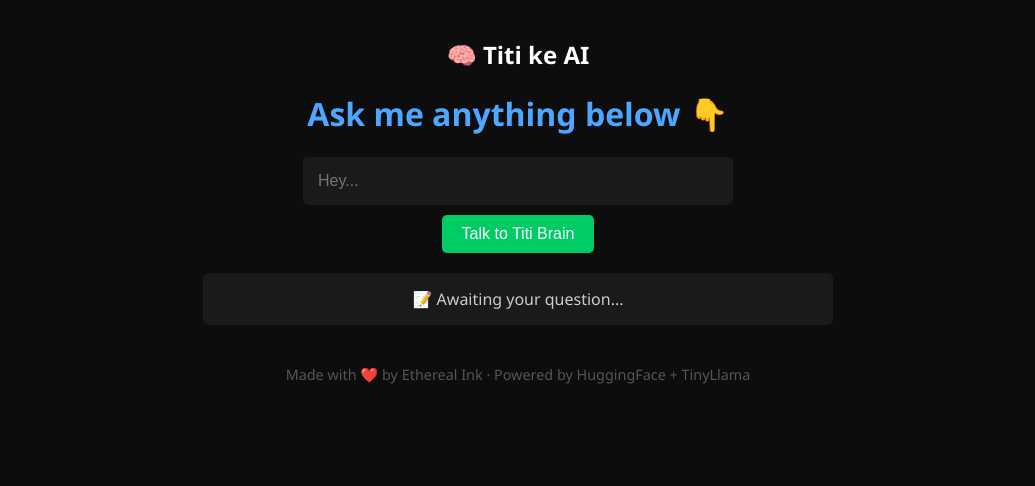
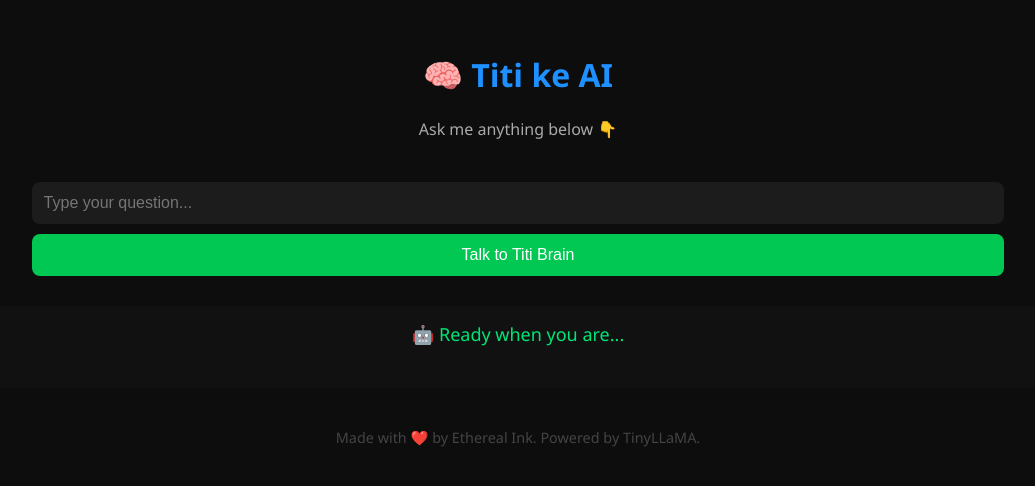
Before and after one commit to aron683/Titibrain--ai, a plain HTML site: page index.html in a window 1280 px wide. Shown: the whole page, without its empty margins (122-1157 px from the left). Drawn offline with Linux system fonts and the light colour scheme.

Commit message:
Update index.html

```diff
--- a/index.html
+++ b/index.html
@@ -1,94 +1,109 @@
-
-
 <!DOCTYPE html>
 <html lang="en">
 <head>
   <meta charset="UTF-8" />
   <meta name="viewport" content="width=device-width, initial-scale=1.0"/>
-  <title>Titi ke AI - BrainChat</title>
+  <title>Titi ke AI</title>
   <style>
     body {
       background-color: #0d0d0d;
-      color: #fff;
+      color: #ffffff;
       font-family: 'Segoe UI', sans-serif;
+      margin: 0;
+      padding: 2rem;
       text-align: center;
-      padding: 30px;
     }
+
     h1 {
-      color: #4da6ff;
+      color: #1e90ff;
       font-size: 2rem;
     }
-    .logo {
-      font-size: 1.5rem;
-      font-weight: bold;
-      margin-bottom: 20px;
+
+    p {
+      font-size: 1rem;
+      color: #aaa;
+      margin-bottom: 2rem;
     }
-    .input-box {
-      background-color: #1a1a1a;
+
+    input, button {
+      padding: 12px;
+      font-size: 16px;
+      width: 80%;
+      margin-top: 10px;
+      border-radius: 8px;
       border: none;
-      border-radius: 5px;
-      color: #fff;
-      width: 90%;
-      max-width: 400px;
-      padding: 15px;
-      font-size: 1rem;
-      margin-bottom: 10px;
+      box-sizing: border-box;
     }
-    .send-btn {
-      background-color: #00cc66;
-      border: none;
-      border-radius: 5px;
+
+    input {
+      background: #1c1c1c;
+      color: #ffffff;
+    }
+
+    button {
+      background-color: #00c853;
       color: white;
-      padding: 10px 20px;
-      font-size: 1rem;
+      margin-top: 10px;
       cursor: pointer;
+      transition: background 0.3s ease;
     }
-    .response-box {
-      margin-top: 20px;
-      padding: 15px;
-      background: #1a1a1a;
-      border-radius: 5px;
-      color: #ccc;
-      max-width: 600px;
-      margin-left: auto;
-      margin-right: auto;
+
+    button:hover {
+      background-color: #00e676;
     }
+
+    #response {
+      margin-top: 30px;
+      font-size: 18px;
+      background: #111;
+      padding: 1rem;
+      border-radius: 10px;
+      color: #00e676;
+      min-height: 50px;
+    }
+
     footer {
       margin-top: 40px;
       font-size: 0.9rem;
-      color: #555;
+      color: #444;
     }
   </style>
 </head>
 <body>
-  <div class="logo">🧠 Titi ke AI</div>
-  <h1>Ask me anything below 👇</h1>
-  <input id="userInput" class="input-box" placeholder="Hey..." />
-  <br>
-  <button class="send-btn" onclick="askTiti()">Talk to Titi Brain</button>
-  <div id="response" class="response-box">📝 Awaiting your question...</div>
+  <h1>🧠 Titi ke AI</h1>
+  <p>Ask me anything below 👇</p>
+
+  <input id="userInput" placeholder="Type your question..." />
+  <br/>
+  <button onclick="talkToBrain()">Talk to Titi Brain</button>
+
+  <div id="response">🤖 Ready when you are...</div>
 
   <footer>
-    Made with ❤️ by Ethereal Ink · Powered by HuggingFace + TinyLlama
+    Made with ❤️ by Ethereal Ink. Powered by TinyLLaMA.
   </footer>
 
   <script>
-    async function askTiti() {
-      const userInput = document.getElementById('userInput').value;
-      const responseDiv = document.getElementById('response');
-      responseDiv.innerHTML = "⏳ Thinking...";
+    async function talkToBrain() {
+      const message = document.getElementById('userInput').value;
+      const responseBox = document.getElementById('response');
+      responseBox.innerText = "⏳ Thinking...";
 
       try {
-        const res = await fetch("https://etherealinkbytiisetso-titibrainchat.hf.space/", {
+        const res = await fetch("https://etherealinkbytiisetso-titibrainchat.hf.space/run/predict", {
           method: "POST",
-          mode: "no-cors",
-          body: userInput
+          headers: {
+            "Content-Type": "application/json"
+          },
+          body: JSON.stringify({ data: [message] })
         });
 
-        responseDiv.innerHTML = "✅ Message sent to backend. Check response in browser directly (due to no-cors).";
-      } catch (err) {
-        responseDiv.innerHTML = "❌ Error talking to Titi Brain.";
-        console.error(err);
+        const data = await res.json();
+        const reply = data?.data?.[0] || "⚠️ No response.";
+        responseBox.innerText = reply;
+      } catch (error) {
+        responseBox.innerText = "❌ Error connecting to Titi Brain.";
+        console.error(error);
       }
     }
   </script>
```
